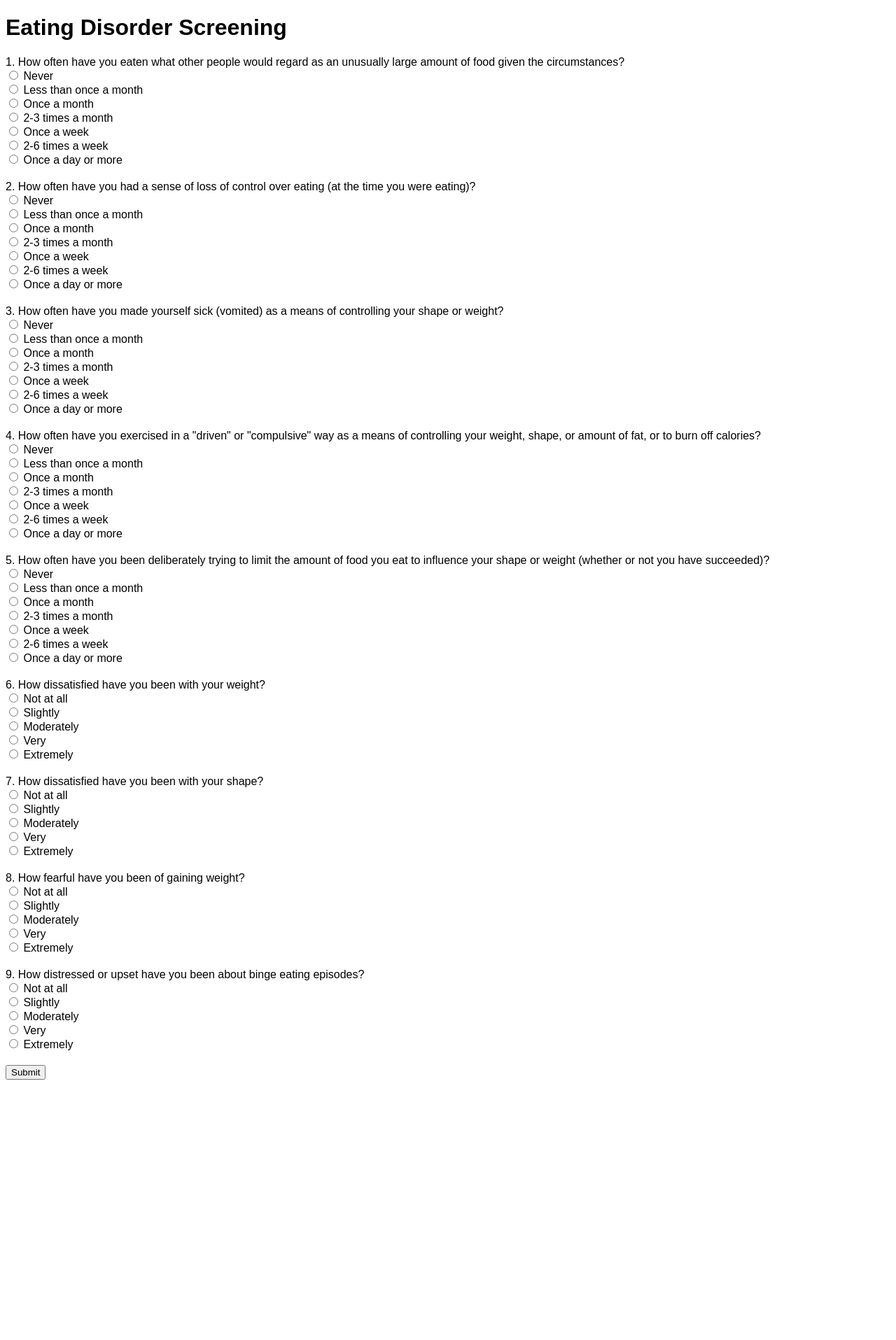
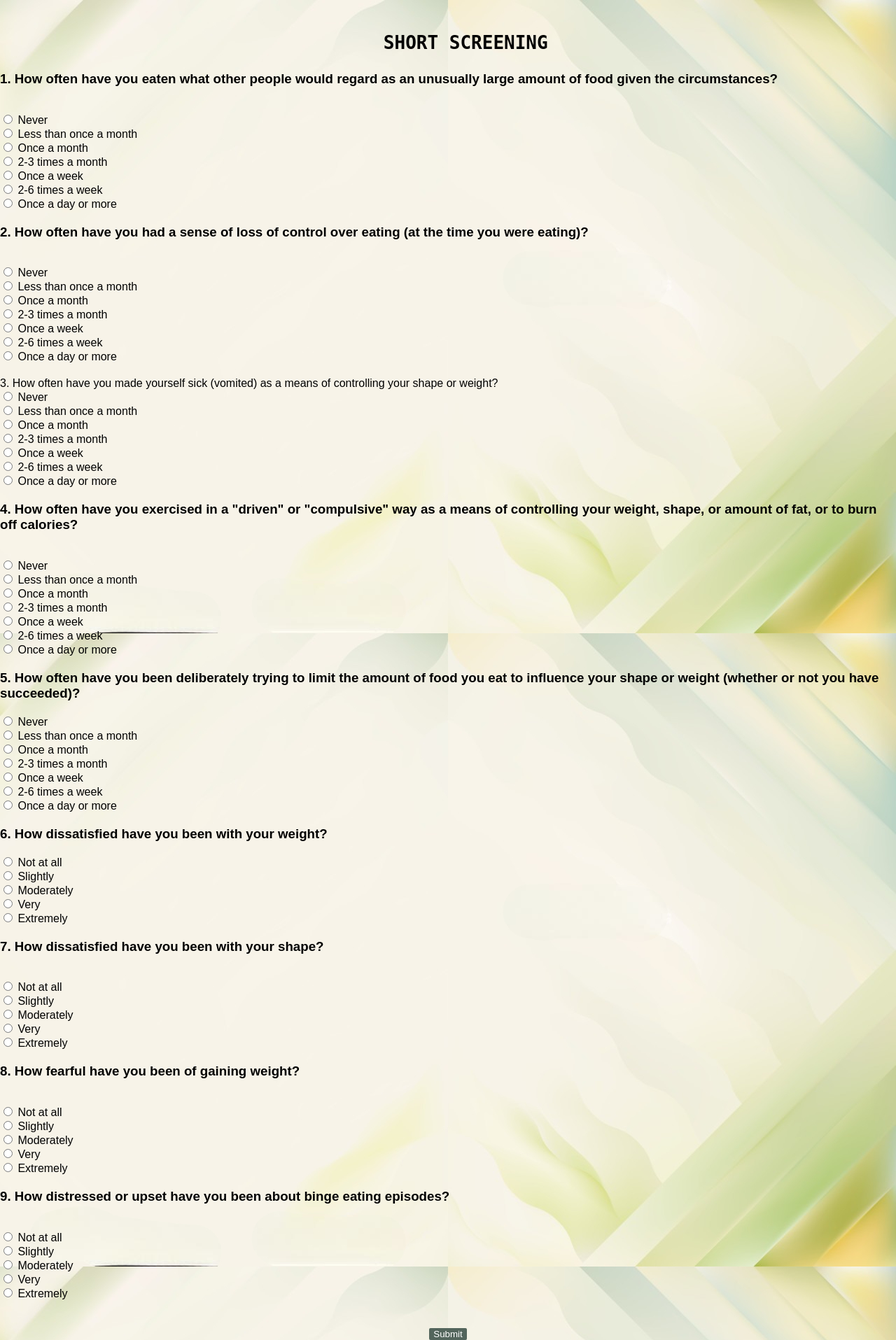
Before and after one commit to Tasneem-I/Eat-O-Mate, a Flask app: template templates/ShortScreening.html in a window 1280 px wide. Shown: the whole page at 70% size. Before the commit the page ends 1543 px from the top, so only its background shows below. Run offline with Flask 3, Linux system fonts and the light colour scheme; the template is opened without the code that fills it, so the values that code supplies are empty; parts of the project's set-up code (start-up, migrations or seed data) failed here and were passed over.

Commit message:
css to qns

```diff
--- a/templates/ShortScreening.html
+++ b/templates/ShortScreening.html
@@ -5,9 +5,33 @@
     <meta name="viewport" content="width=device-width, initial-scale=1.0">
     <title>Eating Disorder Screening</title>
     <style>
-        body {
-            font-family: Arial, sans-serif;
-        }
+  html, body {
+    height: 100%;
+    margin: 0;
+    padding: 0;
+}
+body {
+    background: url('/assets/img.png') no-repeat center center fixed;
+    background-size: cover; /* Ensures the background image covers the entire screen */
+    font-family: Arial, sans-serif;
+    display: flex;
+    align-items: flex-start; /* Aligns container to the top */
+    justify-content: center; /* Centers container horizontally */
+    overflow-x: auto; /* Allows horizontal scrolling if needed */
+    overflow-y: auto; /* Allows vertical scrolling if needed */
+    padding-top: 20px; /* Adds padding to the top */
+}
+.container {
+    text-align: center; /* Centers text inside the container */
+    padding: 20px;
+    background: rgba(255, 255, 255, 0.8); /* Adds a semi-transparent background for readability */
+    border-radius: 8px; /* Rounds the corners of the container */
+    max-width: 90%; /* Adjust this value if needed */
+    max-height: 200vh; /* Ensures the container doesn’t exceed viewport height */
+    overflow: auto; /* Adds scrollbars if the content exceeds container size */
+    box-sizing: border-box; /* Ensures padding is included in the height */
+    margin-top: 20px; /* Adds margin to the top */
+}
         .question {
             margin-bottom: 20px;
         }
@@ -43,14 +67,24 @@
             text-decoration: none;
             cursor: pointer;
         }
+        .button {
+            margin-top: 20px;
+            color: white;
+            background-color: #53655c;
+            border: none;
+            border-radius: 2px;
+
+        }
     </style>
 </head>
 <body>
-    <h1>Eating Disorder Screening</h1>
+
     <form id="screeningForm">
         <!-- Question 1 -->
+        <h1><pre>                                   SHORT SCREENING</pre> </h1>
         <div class="question">
-            <label for="q1">1. How often have you eaten what other people would regard as an unusually large amount of food given the circumstances?</label><br>
+
+           <h3>1. How often have you eaten what other people would regard as an unusually large amount of food given the circumstances?</h3><br>
             <input type="radio" name="q1" value="0" required> Never<br>
             <input type="radio" name="q1" value="1"> Less than once a month<br>
             <input type="radio" name="q1" value="2"> Once a month<br>
@@ -62,7 +96,7 @@
 
         <!-- Question 2 -->
         <div class="question">
-            <label for="q2">2. How often have you had a sense of loss of control over eating (at the time you were eating)?</label><br>
+            <h3>2. How often have you had a sense of loss of control over eating (at the time you were eating)?</h3><br>
             <input type="radio" name="q2" value="0" required> Never<br>
             <input type="radio" name="q2" value="1"> Less than once a month<br>
             <input type="radio" name="q2" value="2"> Once a month<br>
@@ -86,7 +120,7 @@
 
         <!-- Question 4 -->
         <div class="question">
-            <label for="q4">4. How often have you exercised in a "driven" or "compulsive" way as a means of controlling your weight, shape, or amount of fat, or to burn off calories?</label><br>
+            <h3>4. How often have you exercised in a "driven" or "compulsive" way as a means of controlling your weight, shape, or amount of fat, or to burn off calories?</h3><br>
             <input type="radio" name="q4" value="0" required> Never<br>
             <input type="radio" name="q4" value="1"> Less than once a month<br>
             <input type="radio" name="q4" value="2"> Once a month<br>
@@ -98,7 +132,7 @@
 
         <!-- Question 5 -->
         <div class="question">
-            <label for="q5">5. How often have you been deliberately trying to limit the amount of food you eat to influence your shape or weight (whether or not you have succeeded)?</label><br>
+            <h3>5. How often have you been deliberately trying to limit the amount of food you eat to influence your shape or weight (whether or not you have succeeded)?</label><br></h3>
             <input type="radio" name="q5" value="0" required> Never<br>
             <input type="radio" name="q5" value="1"> Less than once a month<br>
             <input type="radio" name="q5" value="2"> Once a month<br>
@@ -110,7 +144,7 @@
 
         <!-- Question 6 -->
         <div class="question">
-            <label for="q6">6. How dissatisfied have you been with your weight?</label><br>
+            <h3>6. How dissatisfied have you been with your weight?<br></h3>
             <input type="radio" name="q6" value="0" required> Not at all<br>
             <input type="radio" name="q6" value="1"> Slightly<br>
             <input type="radio" name="q6" value="2"> Moderately<br>
@@ -120,7 +154,7 @@
 
         <!-- Question 7 -->
         <div class="question">
-            <label for="q7">7. How dissatisfied have you been with your shape?</label><br>
+            <h3>7. How dissatisfied have you been with your shape?</h3><br>
             <input type="radio" name="q7" value="0" required> Not at all<br>
             <input type="radio" name="q7" value="1"> Slightly<br>
             <input type="radio" name="q7" value="2"> Moderately<br>
@@ -130,7 +164,7 @@
 
         <!-- Question 8 -->
         <div class="question">
-            <label for="q8">8. How fearful have you been of gaining weight?</label><br>
+            <h3>8. How fearful have you been of gaining weight?</h3><br>
             <input type="radio" name="q8" value="0" required> Not at all<br>
             <input type="radio" name="q8" value="1"> Slightly<br>
             <input type="radio" name="q8" value="2"> Moderately<br>
@@ -140,7 +174,7 @@
 
         <!-- Question 9 -->
         <div class="question">
-            <label for="q9">9. How distressed or upset have you been about binge eating episodes?</label><br>
+            <h3>9. How distressed or upset have you been about binge eating episodes?</h3><br>
             <input type="radio" name="q9" value="0" required> Not at all<br>
             <input type="radio" name="q9" value="1"> Slightly<br>
             <input type="radio" name="q9" value="2"> Moderately<br>
@@ -148,7 +182,7 @@
             <input type="radio" name="q9" value="4"> Extremely<br>
         </div>
 
-        <button type="button" onclick="calculateResult()">Submit</button>
+        <center><button class="button" onclick="calculateResult()">Submit</button></center>
     </form>
 
     <!-- The Modal -->
```
Also changed, not shown: templates/LongScreening.html (+39 -7 lines), assets/fact_gif.gif (renamed from assets/fact.gif), assets/facts.gif (added).
